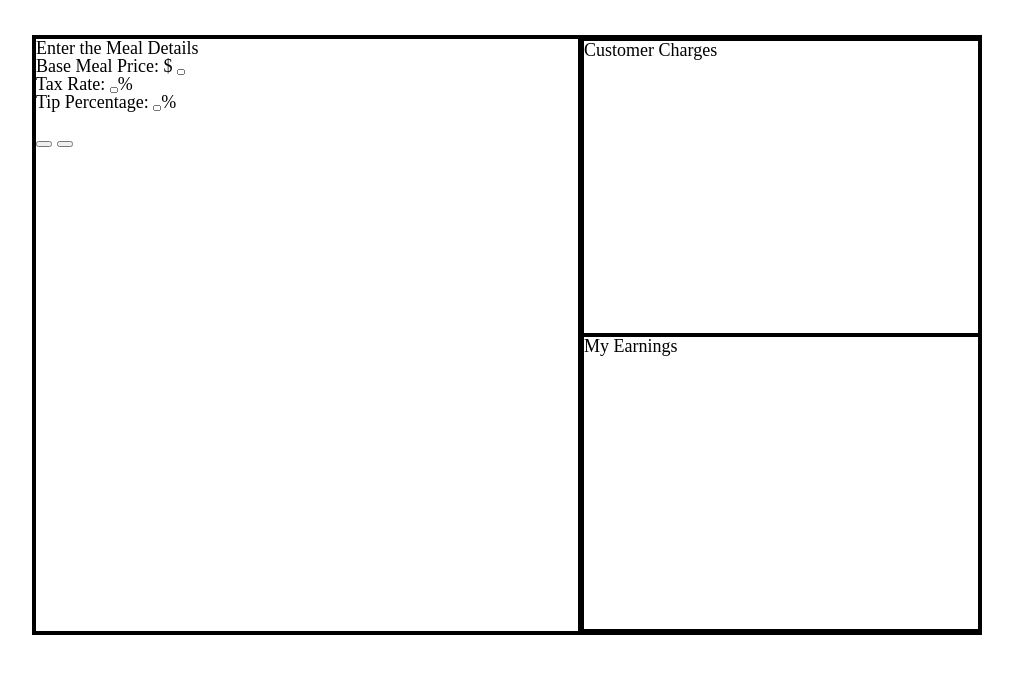
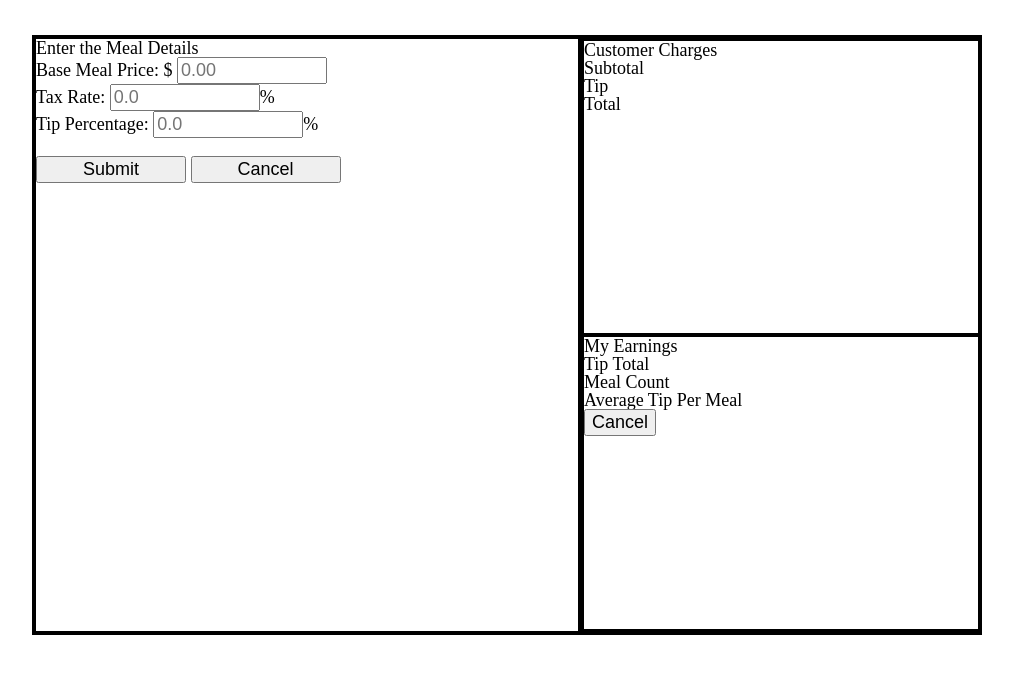
Before and after one commit to thinkful-ei-heron/WaitstaffCalculator-Larry, a plain HTML site: page index.html in a window 1280 px wide. Shown: the part 65-738 px from the top of the page, without its empty margins (133-1146 px from the left). Drawn offline with nearby package versions, Linux system fonts and the light colour scheme.

Commit message:
Complete HTML wireframe

```diff
--- a/index.html
+++ b/index.html
@@ -34,9 +34,16 @@
         <div class = "rightPanel">
           <div class = "rightUpper">
             <h2>Customer Charges</h2>
+            <p>Subtotal</p>
+            <p>Tip</p>
+            <p>Total</p>
           </div>
           <div class = "rightLower">
             <h2>My Earnings</h2>
+            <p>Tip Total</p>
+            <p>Meal Count</p>
+            <p>Average Tip Per Meal</p>
+            <button type="reset">Cancel</button>
           </div>
         </div>
     </main>
--- a/styles/styles.css
+++ b/styles/styles.css
@@ -38,8 +38,18 @@ body {
   border-width: 2px;
 }
 
-h2, fieldset {
+h2, p, fieldset, input, button {
   font-size: 18px;
+}
+
+.mealForm input {
+  display: inline-block;
+  width: 150px;
+}
+
+.mealForm button {
+  display: inline-block;
+  width: 150px;
 }
 
 .leftPanel {
```
